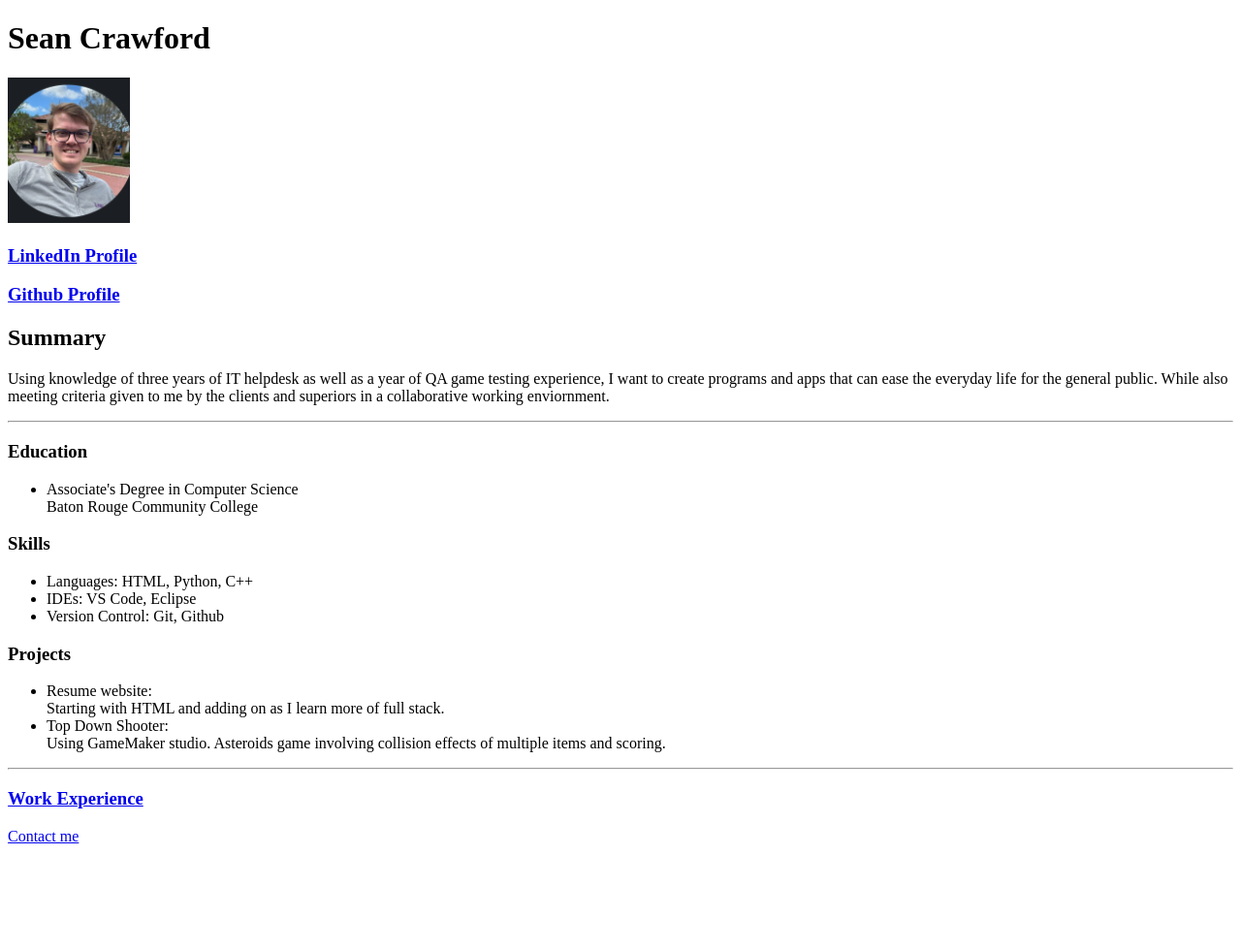
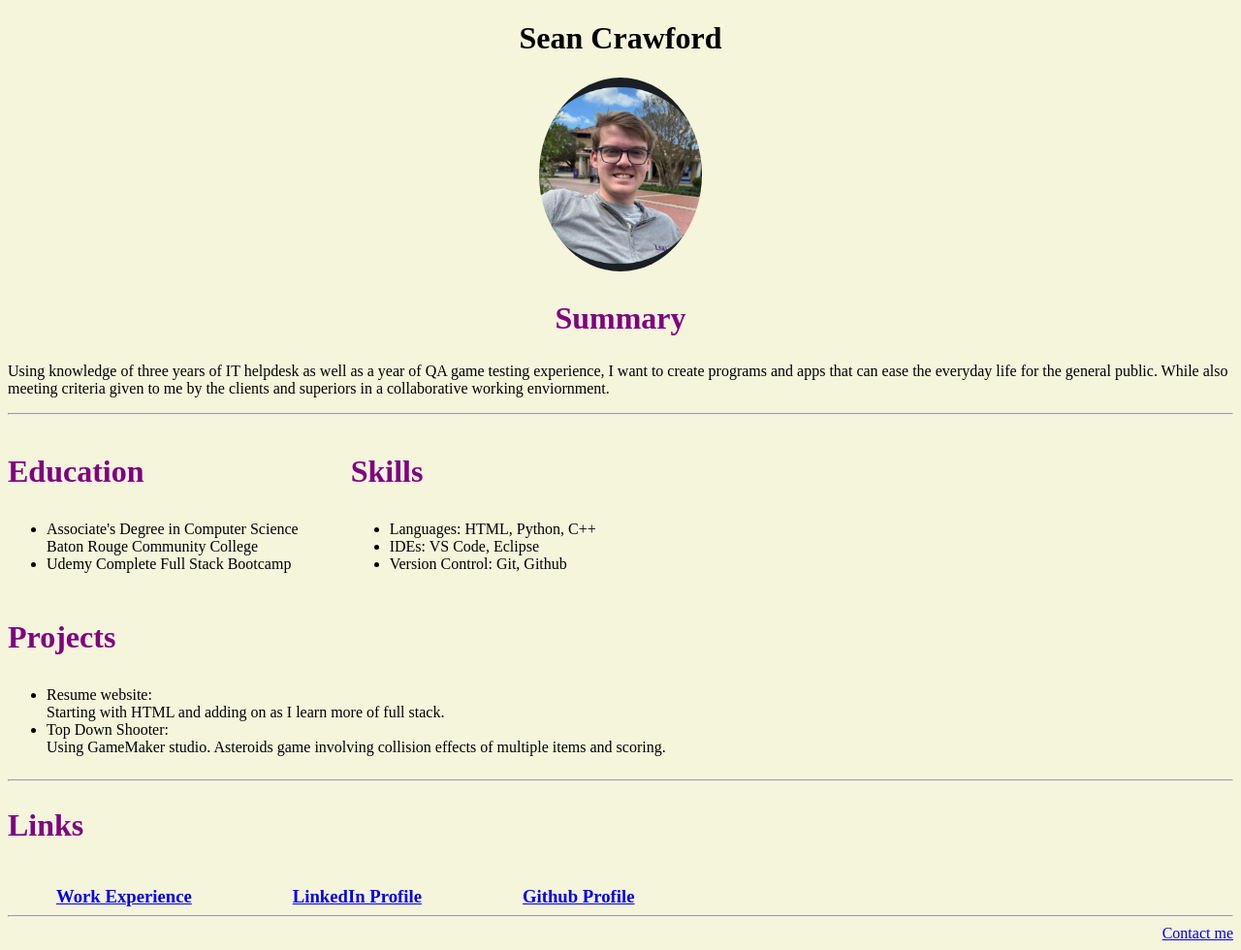
Before and after one commit to seancrawford55/portfolio-website, a plain HTML site: page index.html in a window 1280 px wide. Shown: the whole page at 97% size. Before the commit the page ends 880 px from the top, so only its background shows below. Drawn offline with Linux system fonts and the light colour scheme.

Commit message:
made the stylesheet

```diff
--- a/index.html
+++ b/index.html
@@ -3,35 +3,47 @@
     <head>
         <meta charset= "UTF-8">
         <meta name="viewport" content="width=device-width, initial-scale=1.0">
+        <link rel="stylesheet" href="./style.css" />
         <title>Sean Resume</title>
     </head>
     <body>
+        <div class="pageTopper">
         <h1>Sean Crawford</h1>
-        <img src="./images/Screenshot 2025-01-20 at 10.23.42 AM.png" height="150" />
-        <h3><a href="https://www.linkedin.com/in/sean-crawford-483432195/">LinkedIn Profile</a></h3>
-        <h3><a href="https://github.com/seancrawford55">Github Profile</a></h3>
 
-        <h2>Summary</h2>
+        <img src="./images/Screenshot 2025-01-20 at 10.23.42 AM.png"/>
+
+        </div>
+
+        <div class="summary">
+        <h2 class="summaryHeader">Summary</h2>
         <p>Using knowledge of three years of IT helpdesk as well as a year of QA
             game testing experience, I want to create programs and apps that can
             ease the everyday life for the general public. While also meeting criteria given to me
             by the clients and superiors in a collaborative working enviornment.  </p>
+        </div>
         <hr />
 
-        <h3>Education</h3>
+        <div class="middleSection">
+        <div class="education card">
+        <h3 class="sectionHeader">Education</h3>
         <ul>
             <li>Associate's Degree in Computer Science<br />
             Baton Rouge Community College</li>
+            <li>Udemy Complete Full Stack Bootcamp</li>
         </ul>
+        </div>
 
-        <h3>Skills</h3>
+        <div class="skills card">
+        <h3 class="sectionHeader">Skills</h3>
         <ul>
             <li>Languages: HTML, Python, C++</li>
             <li>IDEs: VS Code, Eclipse</li>
             <li>Version Control: Git, Github</li>
         </ul>
+        </div>
 
-        <h3>Projects</h3>
+        <div class="projects card">
+        <h3 class="sectionHeader">Projects</h3>
         <ul>
             <li>Resume website: <br />
                 Starting with HTML and adding on as I learn more of full stack.
@@ -40,12 +52,19 @@
                 Using GameMaker studio. Asteroids game involving collision effects of multiple items and scoring.
             </li>
         </ul>
+        </div>
+        </div>
         <hr />
+        <div class="linkSection">
+        <h2 class="sectionHeader">Links</h2> <br />
 
-
-        <a href="./workExp.html"><h3>Work Experience</h3></a>
+        <a href="./workExp.html"><h3 class="work">Work Experience</h3></a>
+        <a href="https://www.linkedin.com/in/sean-crawford-483432195/"><h3 class="linkedIn">LinkedIn Profile</h3></a>
+        <a href="https://github.com/seancrawford55"><h3 class="github">Github Profile</h3></a>
+        <hr />
+        </div>
     </body>
     <footer>
-        <a href="./contact.html">Contact me </a>
+        <a href="./contact.html">Contact me </a> <br />
     </footer>
 </html>
--- /dev/null
+++ b/style.css
@@ -0,0 +1,37 @@
+body{
+    background-color: beige;
+}
+.pageTopper{
+    text-align: center;
+}
+.pageTopper img {
+    border-radius: 50%;
+    height: 200px;
+}
+.summaryHeader{
+    text-align: center;
+    font-size: 2rem ;
+    color: purple;
+}
+footer{
+    text-align: right;
+}
+.sectionHeader{
+    color: purple;
+    font-size: 2rem;
+}
+.card{
+    display: inline-block;
+    margin-right: 50px;
+
+}
+.middleSection{
+    background-color: beige;
+}
+.linkSection h2{
+    display: block;
+}
+.linkSection h3{
+    display: inline;
+    margin: 50px;
+}
```
Also changed, not shown: workExp.html (+1 -0 lines).
